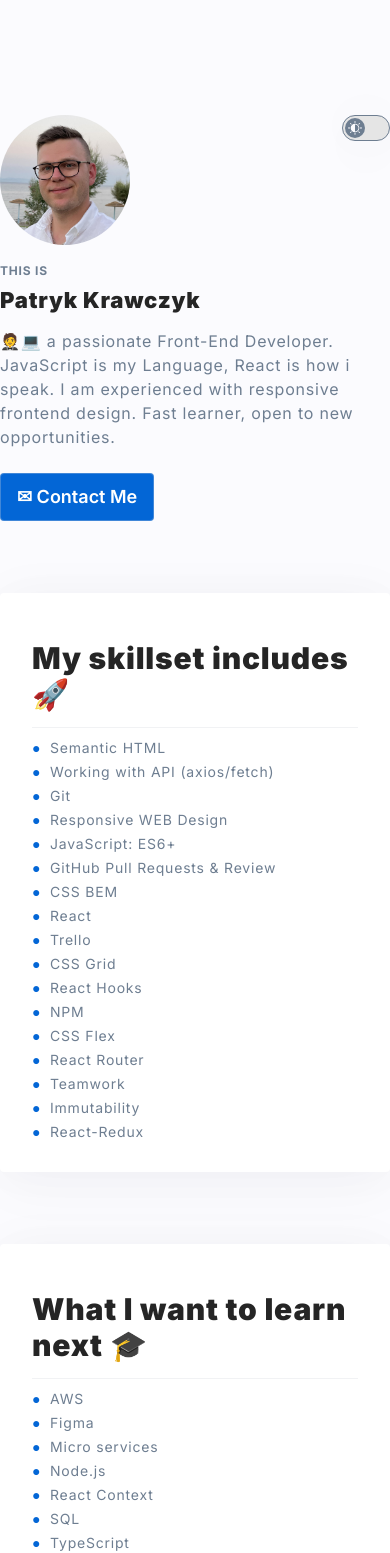
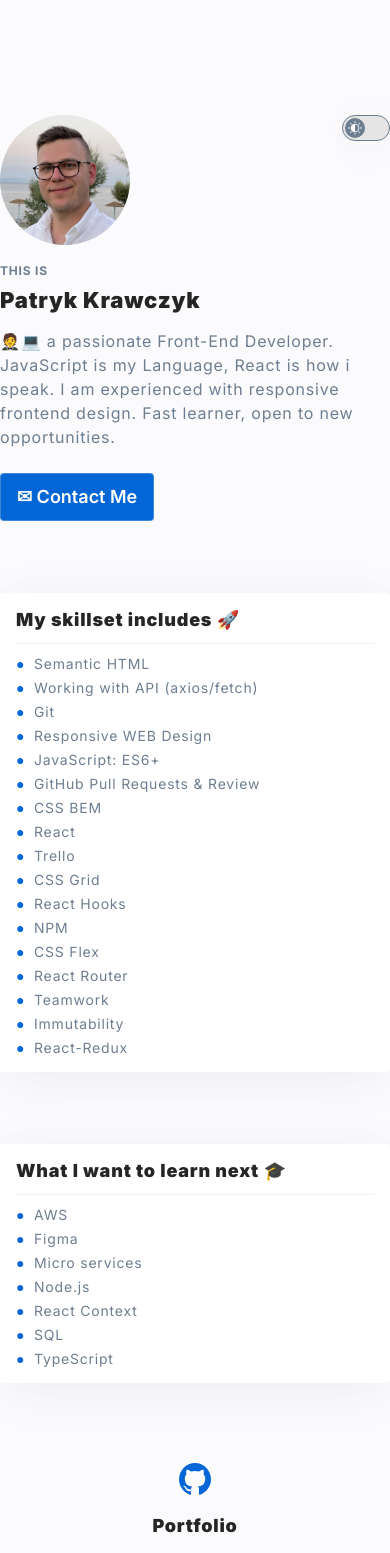
Before and after one commit to kraviecdev/pk-personal-homepage, a React (Create React App) app: page / in a window 390 px wide. Shown: the top 1553 px of the page. Built offline with nearby package versions, Linux system fonts and the light colour scheme; no server answers.

Commit message:
add css for tablet and adjust mobile

```diff
--- a/src/components/Section/index.js
+++ b/src/components/Section/index.js
@@ -10,7 +10,11 @@ export const Section = styled.section`
   box-shadow: 0px -2px 50px ${({theme}) => theme.colors.shadow},
   0px 16px 58px ${({theme}) => theme.colors.shadow};
 
-  @media (max-width: ${({theme}) => theme.breakpoints.mobileS}px) {
+  @media (max-width: ${({theme}) => theme.breakpoints.tablet}px) {
+    padding: 22px;
+  }
+
+  @media (max-width: ${({theme}) => theme.breakpoints.mobileL}px) {
     padding: 16px;
   }
 
@@ -20,7 +24,7 @@ export const Section = styled.section`
     box-shadow: none;
     justify-items: center;
 
-    @media (max-width: ${({theme}) => theme.breakpoints.mobileS}px) {
+    @media (max-width: ${({theme}) => theme.breakpoints.tablet}px) {
       padding: 0;
     }
   `}
@@ -33,16 +37,32 @@ export const SectionTitle = styled.h2`
   width: 100%;
   margin: 0;
   border-bottom: 1px solid ${({theme}) => theme.colors.border};
-  padding: 15px 0;
+  padding: 0 0 16px 0;
 
-  @media (max-width: ${({theme}) => theme.breakpoints.mobileS}px) {
+  @media (max-width: ${({theme}) => theme.breakpoints.tablet}px) {
+    font-size: 24px;
+    line-height: 28px;
+    padding: 0 0 14px 0;
+  }
+
+  @media (max-width: ${({theme}) => theme.breakpoints.mobileL}px) {
     font-size: 18px;
     line-height: 22px;
-    padding: 12px 0;
+    padding: 0 0 12px 0;
   }
+
   ${({portfolio}) => portfolio && css`
+    padding: 16px 0;
     text-align: center;
     border: none;
+
+    @media (max-width: ${({theme}) => theme.breakpoints.tablet}px) {
+      padding: 14px 0;
+    }
+
+    @media (max-width: ${({theme}) => theme.breakpoints.mobileL}px) {
+      padding: 12px 0;
+    }
   `}
 `;
 
@@ -51,9 +71,9 @@ export const SectionSubtitle = styled.p`
   color: ${({theme}) => theme.colors.mainFont};
   line-height: 28px;
   text-transform: none;
-  margin-bottom: 24px;
+  margin: 0 0 24px 0;
 
-  @media (max-width: ${({theme}) => theme.breakpoints.mobileS}px) {
+  @media (max-width: ${({theme}) => theme.breakpoints.mobileL}px) {
     font-size: 16px;
     line-height: 24px;
   }
```
